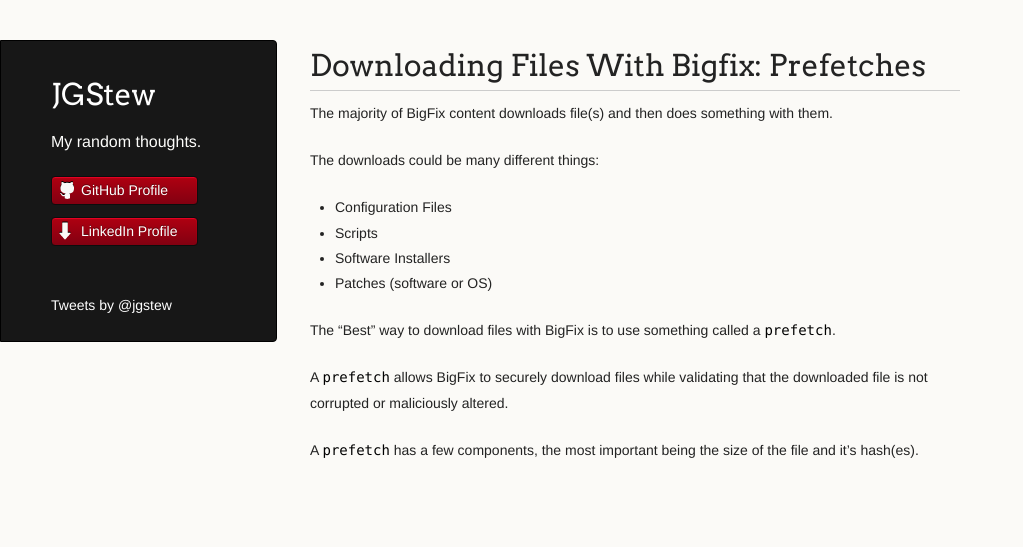
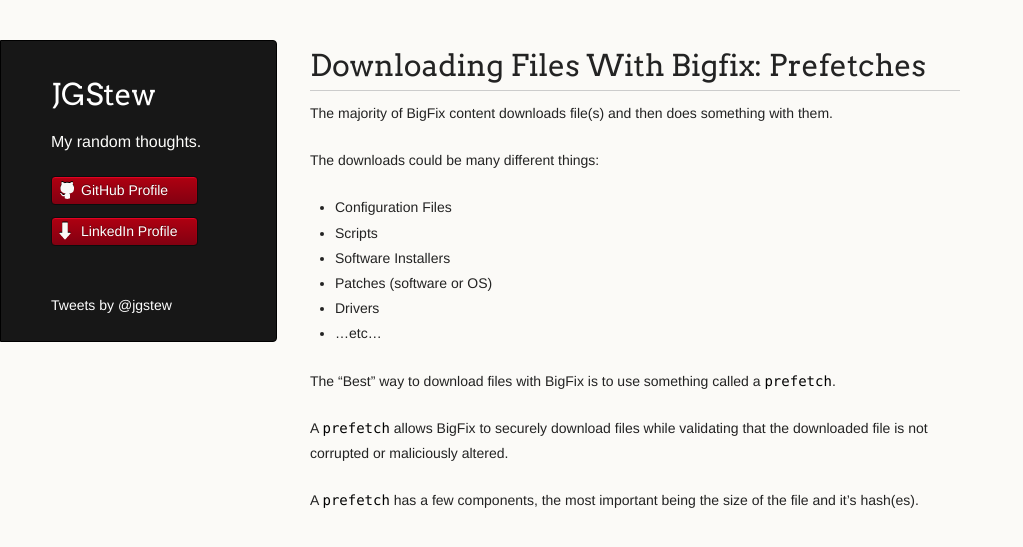
Before and after one commit to jgstew/jgstew.github.io, a Jekyll site: the page built from _posts/2016-11-21-Downloading-Files-with-BigFix:-Prefetches.md, in a window 1280 px wide. Shown: the top 547 px of the page, without its empty margins (0-1023 px from the left). Built offline with Jekyll 4.4.1, drawn with Linux system fonts in a browser that asks for light colours; comment, search, counter and statistics services are not loaded.

Commit message:
Update 2016-11-21-Downloading-Files-with-BigFix:-Prefetches.md

```diff
--- a/_posts/2016-11-21-Downloading-Files-with-BigFix:-Prefetches.md
+++ b/_posts/2016-11-21-Downloading-Files-with-BigFix:-Prefetches.md
@@ -6,6 +6,8 @@ The downloads could be many different things:
 - Scripts
 - Software Installers
 - Patches (software or OS)
+- Drivers
+- ...etc...
 
 The "Best" way to download files with BigFix is to use something called a `prefetch`.
 
```
